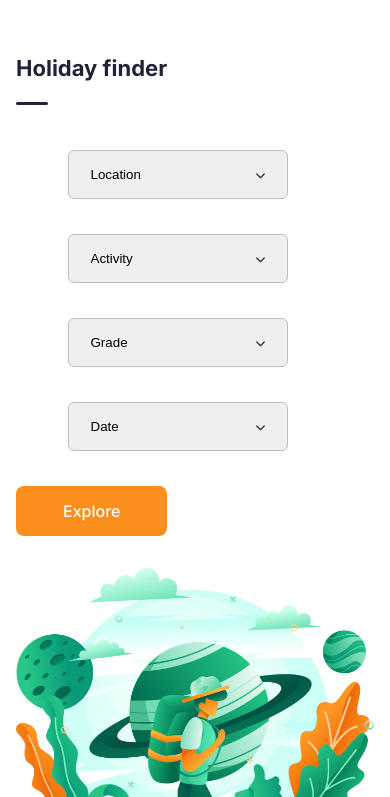
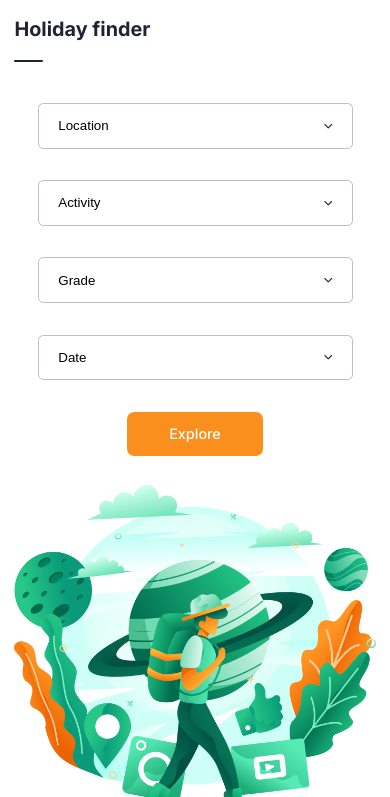
Before and after one commit to luan-thnh/tour-and-travel, a plain HTML site: page index.html in a window 390 px wide. Shown: the part 324-1121 px from the top of the page. Drawn offline with nearby package versions, Linux system fonts and the light colour scheme.

Commit message:
Update code

```diff
--- a/css/responsive.css
+++ b/css/responsive.css
@@ -1,4 +1,8 @@
 @media (max-width: 46.1875em) {
+  html {
+    font-size: 56.25%;
+  }
+
   .row {
     flex-direction: column !important;
     align-items: center;
@@ -35,8 +39,26 @@
     padding: 0 !important;
   }
 
+  .explore__form {
+    text-align: center;
+  }
+
+  .explore__form .form__select-wrapper {
+    margin-right: 0;
+    max-width: 35rem;
+  }
+
+  .explore__form .form__title {
+    text-align: start;
+  }
+
+  .explore__form .form__control {
+    background-color: transparent;
+  }
+
   .picture-item {
     margin-top: 3.2rem;
+    height: 36.2rem;
   }
 
   .footer {
--- a/css/style.css
+++ b/css/style.css
@@ -558,31 +558,6 @@ h3 {
   margin-right: 3.5rem;
 }
 
-/* width */
-::-webkit-scrollbar {
-  width: 1rem;
-  box-shadow: inset 0 0 5px var(--menu-color);
-}
-
-::-webkit-scrollbar-track {
-  border-radius: 10rem;
-  background: #f1f1f1;
-}
-
-::-webkit-scrollbar-thumb {
-  border-radius: 10rem;
-  background: rgba(251, 144, 29, 0.6);
-}
-
-::-webkit-scrollbar-thumb:hover {
-  background: rgba(251, 144, 29, 0.8);
-}
-
-::selection {
-  color: #fff;
-  background-color: rgba(35, 200, 134, 0.8);
-}
-
 /*  */
 .app-nav {
   width: 100%;
@@ -617,6 +592,12 @@ h3 {
   font-size: 2.2rem;
   color: var(--white-color);
   text-decoration: none;
+  transition: all 0.3s;
+}
+
+.app-nav__menu .menu__link:hover {
+  text-shadow: rgba(251, 144, 29, 1) 1.5px 1.5px, rgba(251, 144, 29, 0.8) 3px 3px;
+  transform: translateY(-3px) scale(1.025) rotate(5deg);
 }
 
 .app-nav .nav__btn {
@@ -726,3 +707,33 @@ section {
   bottom: 25%;
   right: 10rem;
 }
+
+
+/* width */
+::-webkit-scrollbar {
+  width: 1rem;
+  box-shadow: inset 0 0 3px var(--menu-color);
+}
+
+::-webkit-scrollbar-track {
+  border-radius: 10rem;
+  background: transparent;
+}
+
+::-webkit-scrollbar-thumb {
+  border-radius: 10rem;
+  background: rgba(251, 144, 29, 0.6);
+}
+
+::-webkit-scrollbar-thumb:hover {
+  background: rgba(251, 144, 29, 0.8);
+}
+
+::-webkit-scrollbar-thumb:active {
+  background: rgba(251, 144, 29, 0.6);
+}
+
+::selection {
+  color: #fff;
+  background-color: rgba(35, 200, 134, 0.8);
+}
--- a/index.html
+++ b/index.html
@@ -16,7 +16,8 @@
     <link rel="stylesheet" href="https://unpkg.com/aos@next/dist/aos.css" />
     <link rel="stylesheet" href="./css/style.css">
     <link rel="stylesheet" href="./css/responsive.css">
-    <title>Tour & Travel</title>
+    <link rel="icon" href="./img/logo.png" type="image/png" sizes="16x16 32x32" />
+    <title>One Travel</title>
   </head>
 
   <body>
```
